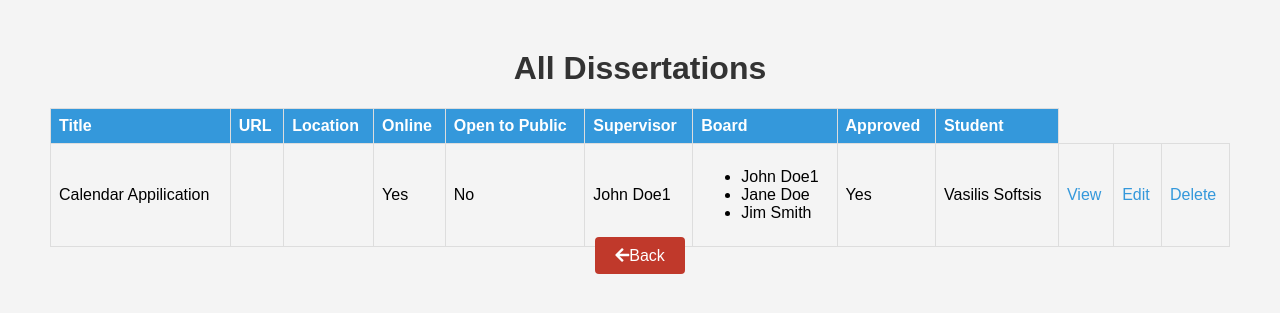
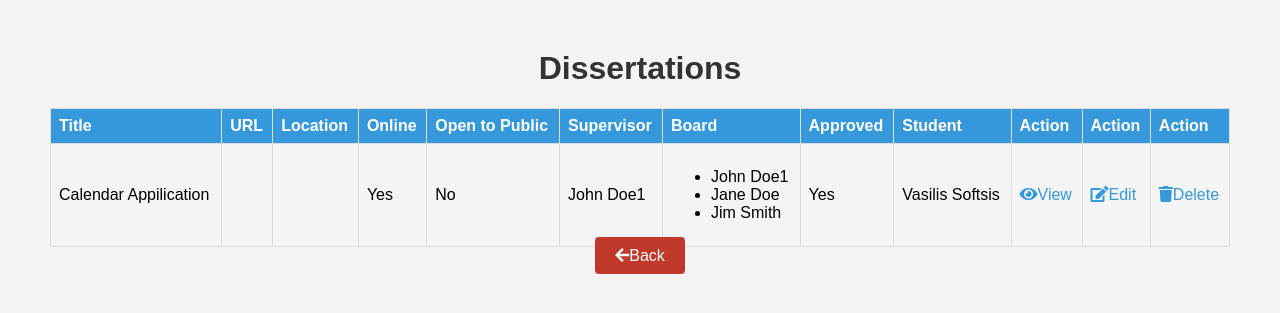
Before and after one commit to WillTissot/Calendar1.1, a Django app: page /dissertations/ in a window 1280 px wide. Shown: the top 313 px of the page. Run offline with Django 4.2, Linux system fonts and the light colour scheme; a user stored in the database is signed in; data comes from the database, SQL or seed files in the repository; both versions use the stored data as it was after the commit.

Commit message:
fix some ui

```diff
--- a/course/templates/calendarCourse_list.html
+++ b/course/templates/calendarCourse_list.html
@@ -124,8 +124,8 @@
         </tbody>
     </table>
     {% if user.is_superuser %}
-        <a href="{% url 'event:adminpage' %}" class="btn btn-secondary"><i class="fas fa-arrow-left"></i>Back</a>
-        <a href="{% url 'course:calendarcourse_create' %}" class="btn create-btn">Create New Calendar Course</a>
+        <a href="{% url 'event:adminpage' %}" class="btn btn-secondary"><i class="fas fa-arrow-left"></i> Back</a>
+        <a href="{% url 'course:calendarcourse_create' %}" class="btn create-btn"><i class="fas fa-plus"></i> Create New Calendar Course</a>
     {% else %}
         <a href="{% url 'event:dashboard' %}" class="btn btn-secondary"><i class="fas fa-arrow-left"></i>Back</a>
     {% endif %}
--- a/course/templates/course_detail.html
+++ b/course/templates/course_detail.html
@@ -73,6 +73,5 @@
     <p><strong>Credits:</strong> {{ course.credits }}</p>
 
     <a href="{% url 'course:course_list' %}" class="btn-secondary"><i class="fas fa-arrow-left"></i> Back</a>
-    <a href="{% url 'course:course_update' course.id %}" class="btn-edit"><i class="fas fa-edit"></i> Edit</a>
-</body>
+    </body>
 </html>
--- a/dissertation/templates/calendardissertation_detail.html
+++ b/dissertation/templates/calendardissertation_detail.html
@@ -78,7 +78,6 @@
     <p><strong>End Time:</strong> {{ calendardissertation.end_time }}</p>
 
     <a href="{% url 'dissertation:calendardissertation_list' %}" class="btn-secondary"><i class="fas fa-arrow-left"></i>Back</a>
-    <a href="{% url 'dissertation:calendardissertation_update' calendardissertation.id %}">Edit</a>
 
 </body>
 </html>
--- a/dissertation/templates/dissertation_list.html
+++ b/dissertation/templates/dissertation_list.html
@@ -78,7 +78,7 @@
   {% if createCalendarEvent %}
     <h1>Approved Dissertation Needing Calendar Event</h1>
   {% else %}
-    <h1>All Dissertations</h1>
+    <h1>Dissertations</h1>
   {% endif %}
 
   <table>
@@ -94,6 +94,11 @@
         <th>Approved</th>
         {% if user.is_superuser %}
           <th>Student</th>
+        {% endif %}
+        <th>Action</th>
+        {% if user.is_superuser %}
+          <th>Action</th>
+          <th>Action</th>
         {% endif %}
       </tr>
     </thead>
@@ -119,10 +124,10 @@
           {% if user.is_superuser %}
             <td>{{ dissertation.student }}</td>
           {% endif %}
-          <td><a href="{% url 'dissertation:dissertation_detail' dissertation.id %}">View</a></td>
+          <td><a href="{% url 'dissertation:dissertation_detail' dissertation.id %}"><i class="fas fa-eye"></i>View</a></td>
           {% if user.is_superuser %}
-            <td><a href="{% url 'dissertation:dissertation_update' dissertation.id %}">Edit</a></td>
-            <td><a href="{% url 'dissertation:dissertation_delete' dissertation.id %}">Delete</a></td>
+            <td><a href="{% url 'dissertation:dissertation_update' dissertation.id %}"><i class="fas fa-edit"></i>Edit</a></td>
+            <td><a href="{% url 'dissertation:dissertation_delete' dissertation.id %}"><i class="fas fa-trash"></i>Delete</a></td>
             {% if createCalendarEvent %}
               <td>
                 <form method="get" action="{% url 'dissertation:calendardissertation_create' %}">
--- a/seminar/templates/seminar_list.html
+++ b/seminar/templates/seminar_list.html
@@ -123,8 +123,8 @@
     </table>
 
     {% if user.is_superuser %}
-    <a href="{% url 'event:adminpage' %}" class="btn logout-btn"><i class="fas fa-arrow-left"></i>Back</a>
-    <a href="{% url 'seminar:seminar_create' %}" class="btn btn-secondary">Create Seminar</a>
+    <a href="{% url 'event:adminpage' %}" class="btn logout-btn"><i class="fas fa-arrow-left"></i> Back</a>
+    <a href="{% url 'seminar:seminar_create' %}" class="btn btn-secondary"><i class="fas fa-plus"></i> Create Seminar</a>
     {% endif %}
 
 </body>
```
Also changed, not shown: dissertation/templates/calendardissertation_list.html (+9 -7 lines), dissertation/templates/dissertation_detail.html (+4 -5 lines), event/templates/adminpage.html (+5 -5 lines), seminar/templates/calendarSeminar_list.html (+4 -4 lines), db.sqlite3.
